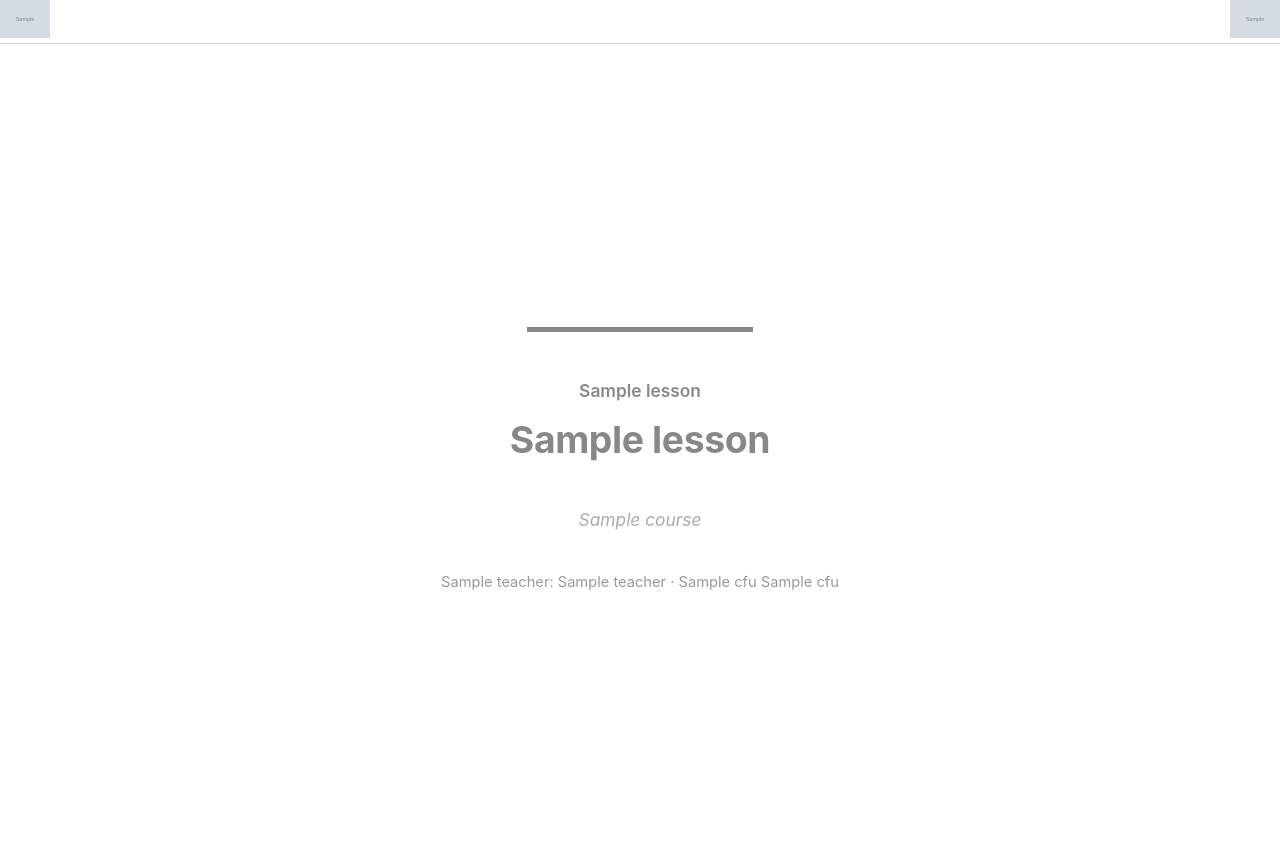
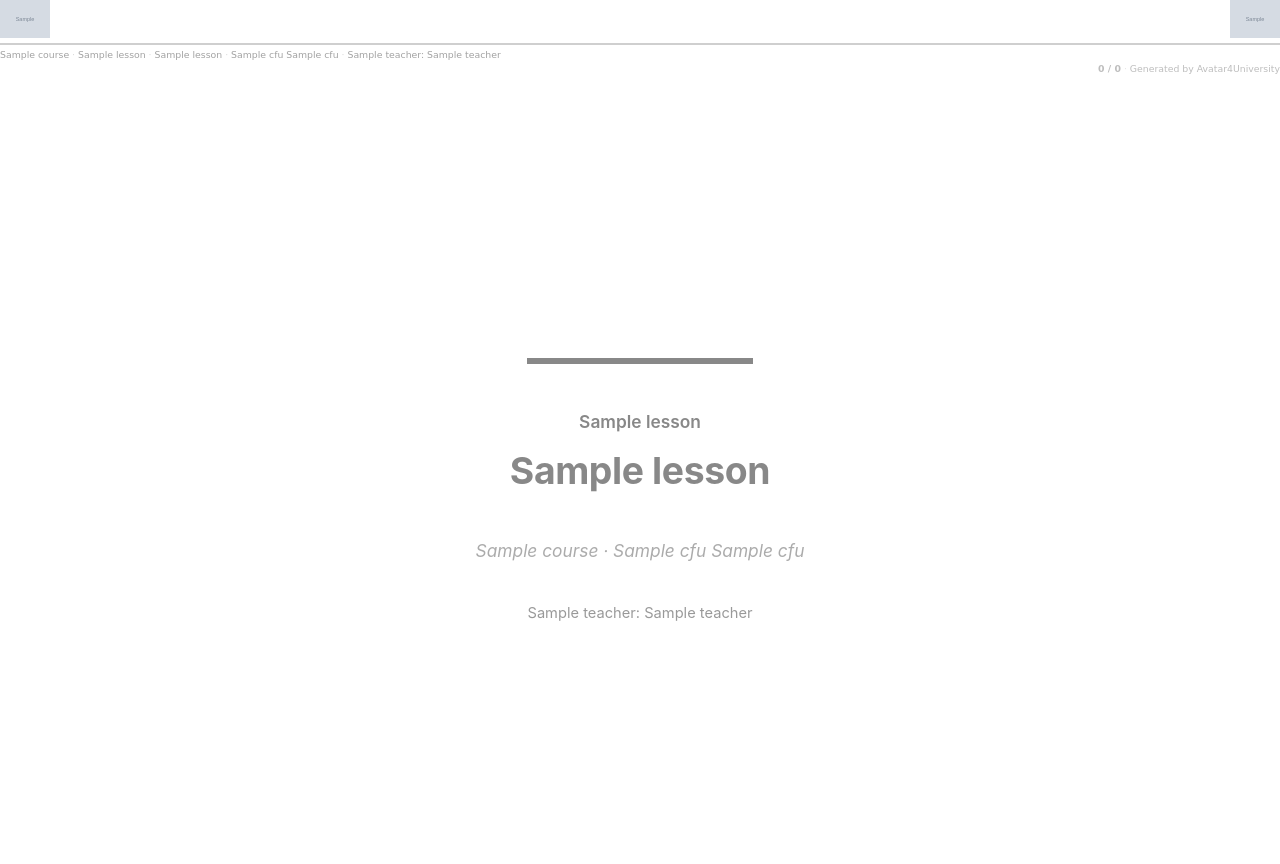
Before and after one commit to micheleDibi/a4u, a Python web app: template backend/app/templates/lesson_pdf.html.j2 in a window 1280 px wide. Shown: the top 864 px of the page. Run offline with Jinja, Linux system fonts and the light colour scheme; the template is opened without the code that fills it: most values are stand-ins (such as "Sample title", 1, 10 or a date in 2020); grey boxes marked "Sample" are stand-in pictures.

Commit message:
refine(courses): CFU accanto al corso + footer dispense ricco (corso/lezione/CFU/docente)
CFU spostati accanto alla denominazione del corso (non più vicino al
docente) su dispense, slide e discorso. Le dispense hanno ora un footer
ripetuto su ogni pagina con corso, "Modulo X - lezione Y", titolo lezione,
CFU e docente, più numero di pagina; "Generated by Avatar4University"
resta su ogni pagina.

```diff
--- a/backend/app/templates/lesson_pdf.html.j2
+++ b/backend/app/templates/lesson_pdf.html.j2
@@ -35,20 +35,14 @@
         width: 100%;
         vertical-align: top;
       }
-      @bottom-center {
-        content: counter(page);
-        font-family: "{{ tpl.font_family }}", "DejaVu Sans", sans-serif;
-        font-size: 9pt;
-        color: {{ tpl.text_color }};
-      }
-      /* Credito prodotto, presente su ogni pagina (non rimovibile dal
-         template DB-editabile, che controlla solo colori/font/loghi). */
-      @bottom-right {
-        content: "Generated by Avatar4University";
-        font-family: "{{ tpl.font_family }}", "DejaVu Sans", sans-serif;
-        font-size: 7.5pt;
-        color: {{ tpl.text_color }};
-        opacity: 0.5;
+      /* Footer running a piena larghezza: a sinistra i metadati di
+         corso/lezione, a destra numero di pagina + credito prodotto.
+         Il credito "Generated by Avatar4University" resta su ogni pagina
+         (non rimovibile). */
+      @bottom-left {
+        content: element(pageFooter);
+        width: 100%;
+        vertical-align: middle;
       }
     }
 
@@ -98,6 +92,26 @@
       margin-left: auto;
     }
     {% endif %}
+
+    /* === Footer running ===
+       Riga di footer ripetuta su ogni pagina (margin-box @bottom-left a
+       piena larghezza). A sinistra i metadati corso/lezione, a destra il
+       numero di pagina e il credito prodotto. */
+    .page-footer {
+      position: running(pageFooter);
+      width: 100%;
+      padding-top: 3pt;
+      border-top: 0.5pt solid {{ tpl.secondary_color }}66;
+      font-family: "{{ tpl.font_family }}", "DejaVu Sans", sans-serif;
+      font-size: 7pt;
+      line-height: 1.35;
+      color: {{ tpl.text_color }};
+    }
+    .page-footer .pf-meta { opacity: 0.78; }
+    .page-footer .pf-sep { opacity: 0.4; }
+    .page-footer .pf-right { text-align: right; opacity: 0.55; margin-top: 1pt; }
+    .page-footer .pf-page { font-weight: 600; }
+    .page-footer .pf-page::after { content: counter(page) " / " counter(pages); }
 
     /* === Page-break utilities === */
     .pb-after { page-break-after: always; }
@@ -320,18 +334,31 @@
   </div>
   {% endif %}
 
+  {# === Footer running (ripetuto su ogni pagina) === #}
+  <div class="page-footer">
+    <div class="pf-meta">
+      {{- course.title }}
+      <span class="pf-sep">&middot;</span> {{ lesson.code_label }}
+      <span class="pf-sep">&middot;</span> {{ lesson.title }}
+      {%- if course.cfu %} <span class="pf-sep">&middot;</span> {{ course.cfu }} {{ labels.cfu }}{% endif %}
+      {%- if course.teacher %} <span class="pf-sep">&middot;</span> {{ labels.teacher }}: {{ course.teacher }}{% endif -%}
+    </div>
+    <div class="pf-right">
+      <span class="pf-page"></span>
+      <span class="pf-sep">&middot;</span> Generated by Avatar4University
+    </div>
+  </div>
+
   {# === Cover === #}
   <section class="cover">
     <div class="accent-bar"></div>
     <div class="lesson-code">{{ lesson.code_label }}</div>
     <h1 class="lesson-title">{{ lesson.title }}</h1>
-    <div class="course-title">{{ course.title }}</div>
-    {% if course.teacher or course.cfu %}
-    <div class="cover-meta">
-      {%- if course.teacher %}{{ labels.teacher }}: {{ course.teacher }}{% endif -%}
-      {%- if course.teacher and course.cfu %} &middot; {% endif -%}
-      {%- if course.cfu %}{{ course.cfu }} {{ labels.cfu }}{% endif -%}
+    <div class="course-title">
+      {{- course.title }}{% if course.cfu %} &middot; {{ course.cfu }} {{ labels.cfu }}{% endif -%}
     </div>
+    {% if course.teacher %}
+    <div class="cover-meta">{{ labels.teacher }}: {{ course.teacher }}</div>
     {% endif %}
   </section>
 
```
Also changed, not shown: backend/app/templates/lesson_slides_pdf.html.j2 (+4 -4 lines), backend/app/templates/lesson_speech_pdf.html.j2 (+3 -7 lines).
